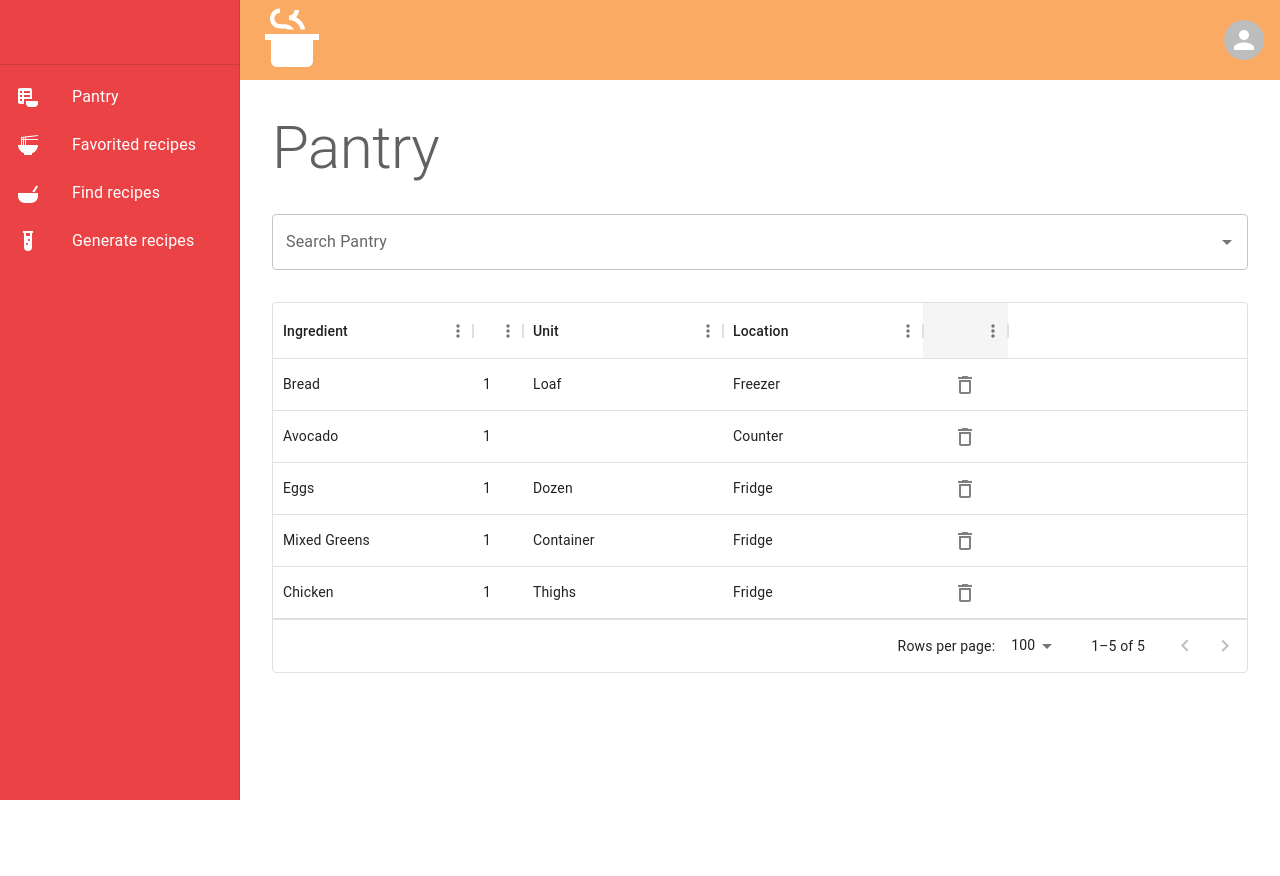
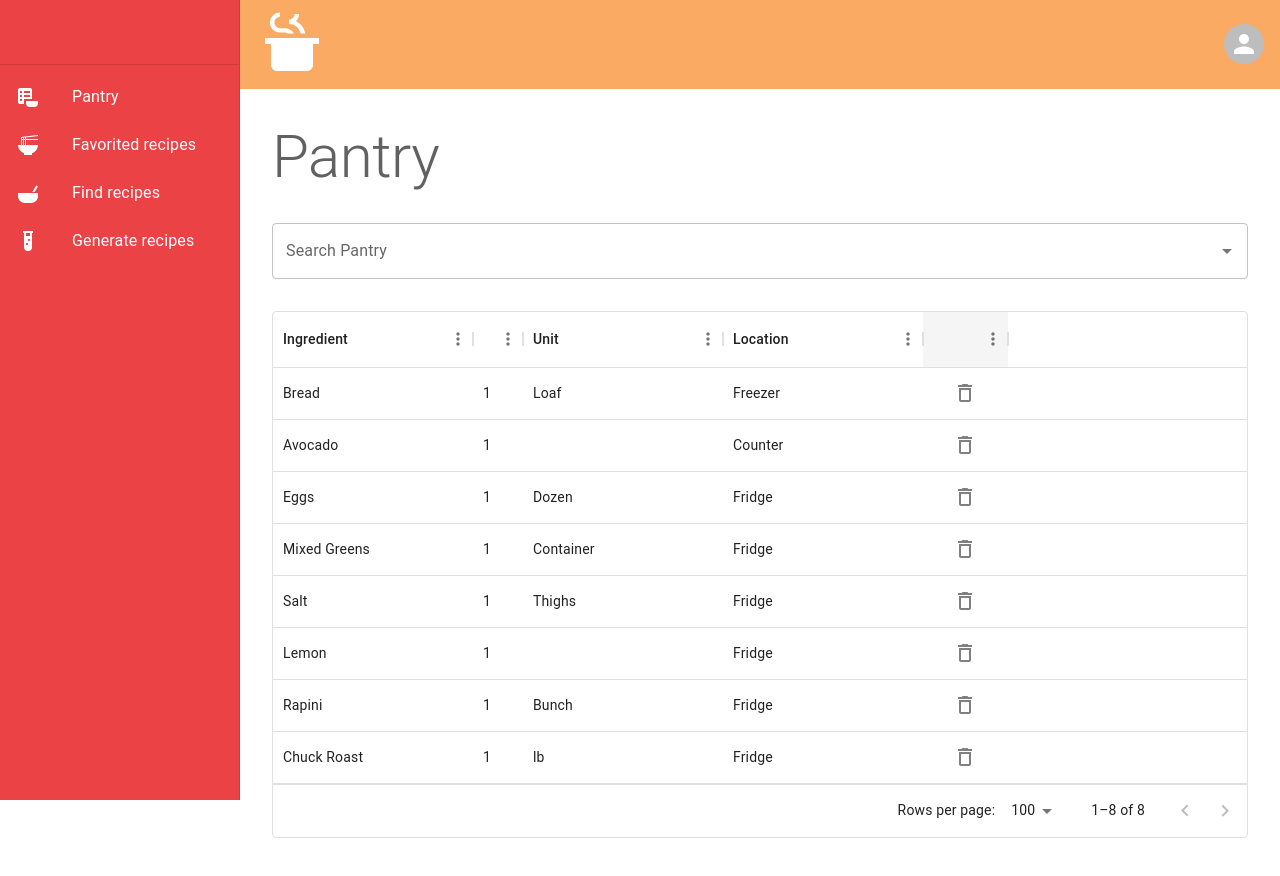
Before and after one commit to wizardbusiness/stewpot, a React (Vite) app: page /pantry in a window 1280 px wide. Shown: the top 876 px of the page. Before the commit the page ends 800 px from the top, so only its background shows below. Built offline with nearby package versions, Linux system fonts and the light colour scheme.

Commit message:
updated dummy ingredients with more items, exported ingredient type.

```diff
--- a/src/consts/dummyData.tsx
+++ b/src/consts/dummyData.tsx
@@ -61,7 +61,10 @@ export const pantryRows: GridRowsProp = [
   {id: 2, ingredient: 'Avocado', qt: 1, unit: '', location: 'Counter'},
   {id: 3, ingredient: 'Eggs', qt: 1, unit: 'Dozen', location: 'Fridge'},
   {id: 4, ingredient: 'Mixed Greens', qt: 1, unit:'Container', location: 'Fridge'},
-  {id: 5, ingredient: 'Chicken', qt: 1, unit: 'Thighs', location: 'Fridge'},
+  {id: 5, ingredient: 'Salt', qt: 1, unit: 'Thighs', location: 'Fridge'},
+  {id: 6, ingredient: 'Lemon', qt: 1, unit: '', location: 'Fridge'},
+  {id: 7, ingredient: 'Rapini', qt: 1, unit: 'Bunch', location: 'Fridge'},
+  {id: 8, ingredient: 'Chuck Roast', qt: 1, unit: 'lb', location: 'Fridge'},
 ];
 
 // Favorites
@@ -95,7 +98,7 @@ export const favorites: favoritesInterface[] = [
 ];
 
 // find recipes
-type pantryIngredient = string;
+export type pantryIngredient = string;
 export const pantryIngredients: pantryIngredient[] = [
   'Bread',
   'Avocado',
```
